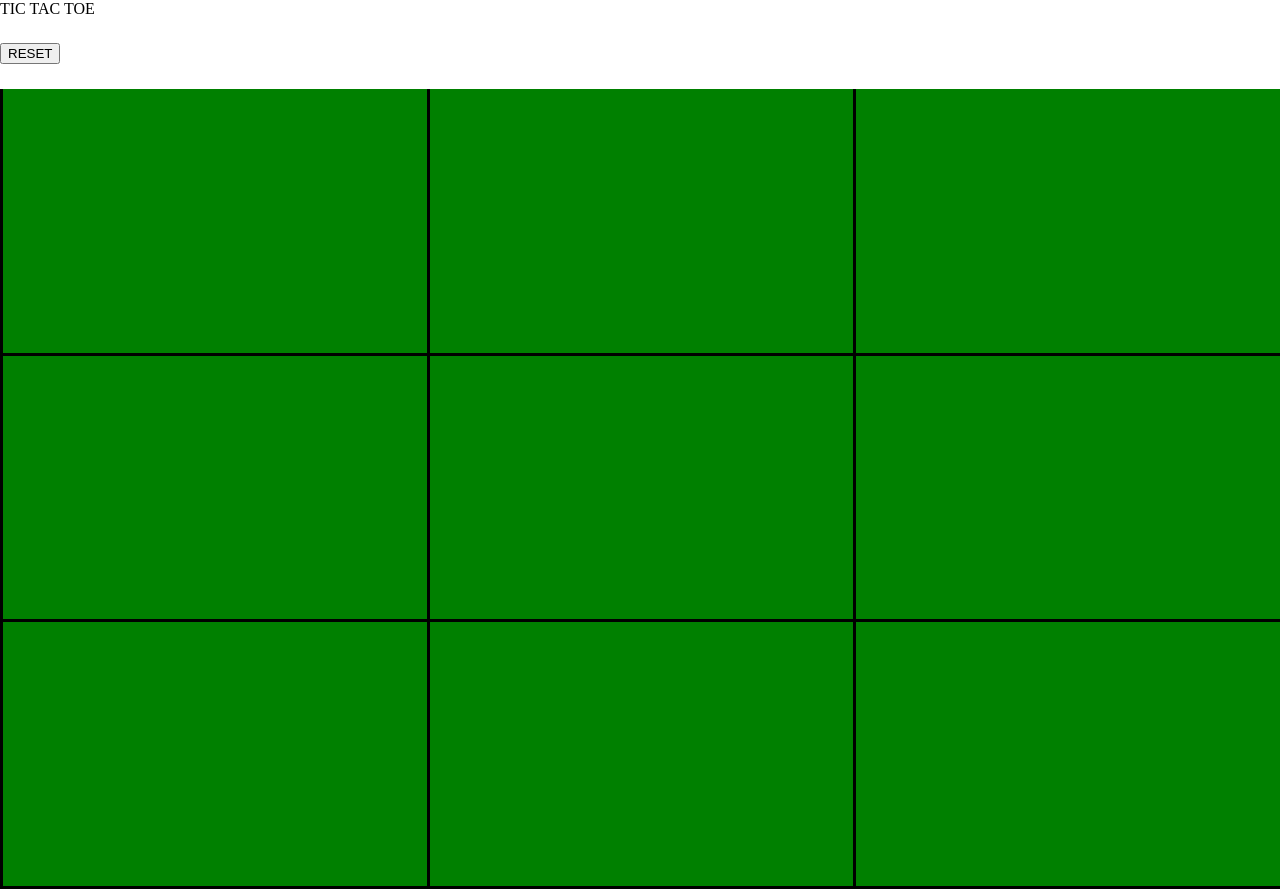
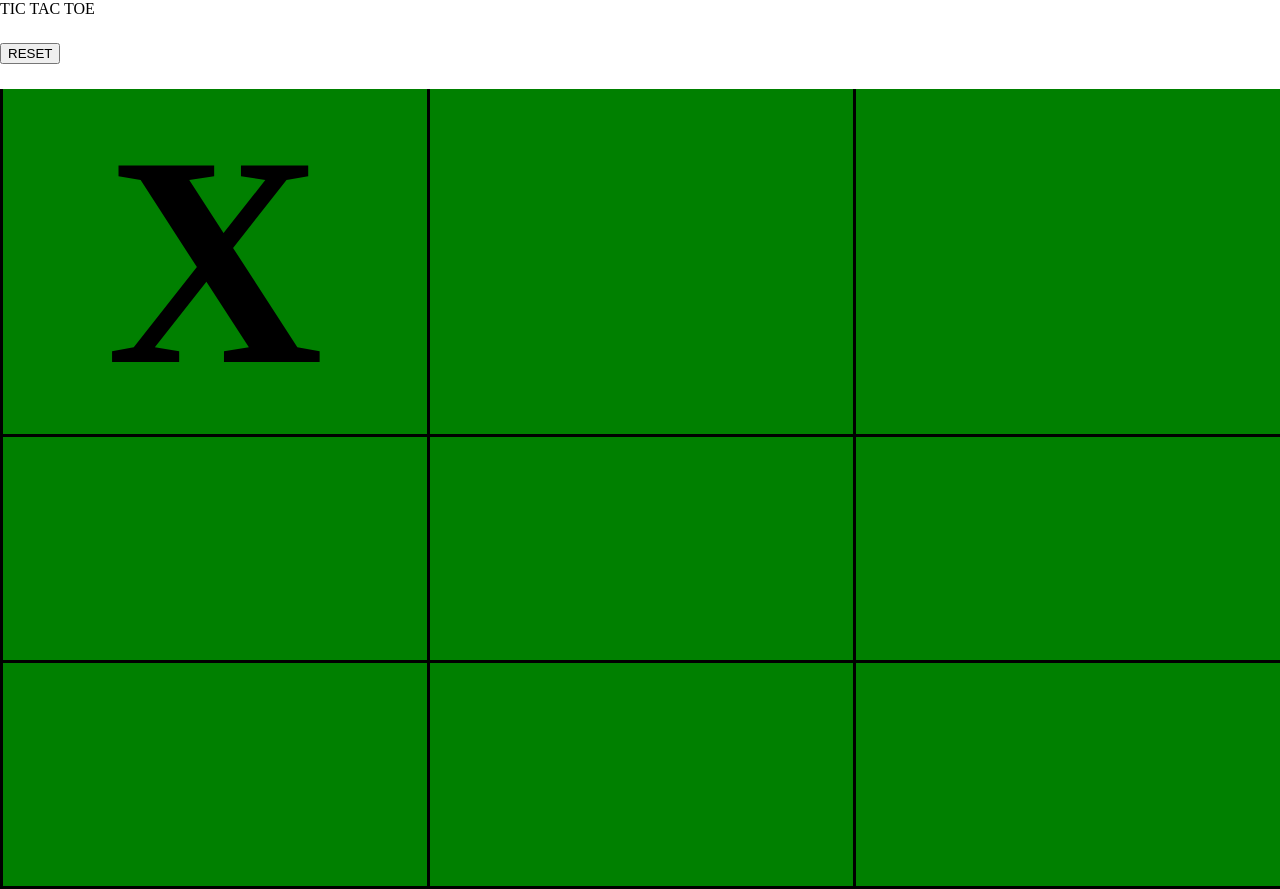
Before and after one commit to mbundner/tictactoe_mini_project, a plain HTML site: page index.html in a window 1280 px wide. Both pictures are taken after a click on the element 213 px from the left and 222 px from the top of the page. Drawn offline with Linux system fonts and the light colour scheme.

Commit message:
added first event listeners

```diff
--- a/index.html
+++ b/index.html
@@ -11,15 +11,15 @@
 </div>
 
 <div class="board">
-<div class="squares"></div>
-<div class="squares"></div>
-<div class="squares"></div>
-<div class="squares"></div>
-<div class="squares"></div>
-<div class="squares"></div>
-<div class="squares"></div>
-<div class="squares"></div>
-<div class="squares"></div>
+<div class="squares one"></div>
+<div class="squares two"></div>
+<div class="squares three"></div>
+<div class="squares four"></div>
+<div class="squares five"></div>
+<div class="squares six"></div>
+<div class="squares seven"></div>
+<div class="squares eight"></div>
+<div class="squares nine"></div>
 </div>
 <script src="script.js"></script>
 </body>
--- a/script.js
+++ b/script.js
@@ -8,18 +8,42 @@ let board = document.querySelector(".board")
 
 //Game status variables
 let gameIsRunning = true
-let xIsNext = true
+let xIsUp = true
 
 //Event Handler Functions
 function resetGame(e){
-    e.preventDefault
-    console.log(e)
+    e.preventDefault()
+
 }
+function squareChoice(e){
+    e.preventDefault()
+    let specificSquare = e.target.classList[1]
+    let classList = e.target.classList
+    console.log(specificSquare)
+    console.log(classList)
+
+    if (classList[2] === "X" || classList[2] === "O"){
+        return;
+    }
+
+    if (xIsUp){
+        classList.add("X")
+        xIsUp === false
+    }else{
+        classList.add("O")
+        xIsUp === false
+    }
+
+}
+
+
+
 
 
 //Event listeners
 resetButton.addEventListener("click", resetGame)
 
 for(let i=0; i<squares.length; i++){
-    squares[i].addEventListener("click")
+    //console.log(squares[i])
+    squares[i].addEventListener("click", squareChoice)
 }
--- a/style.css
+++ b/style.css
@@ -20,6 +20,9 @@ body {
 }
 
 .squares {
+    display: flex;
+    justify-content: center;
+    align-items: center;
     background-color: green;
     border-bottom: solid black;
     border-left: solid black;
@@ -29,3 +32,14 @@ body {
     margin-top: 25px;
     cursor: pointer;
 }
+
+.X::before {
+    content: "X";
+    font-size: 300px;
+    font-weight: bold;
+}
+.O::before {
+    content: "O";
+    font-size: 300px;
+    font-weight: bold;
+}
```
